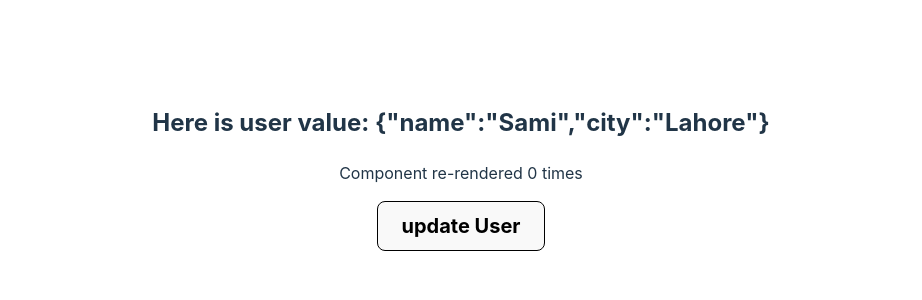
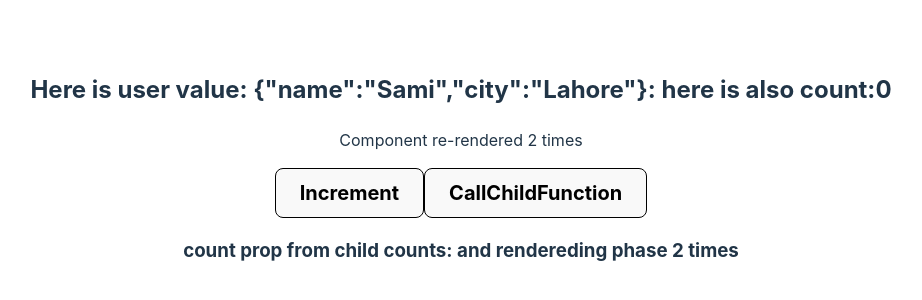
Before and after one commit to samiullahRamzan/React-concepts, a React (Vite) app: page / in a window 1280 px wide. Shown: the part 232-532 px from the top of the page, without its empty margins (179-1101 px from the left). Built offline with nearby package versions, Linux system fonts and the light colour scheme.

Commit message:
useDecbounce custom hook

```diff
--- a/src/App.jsx
+++ b/src/App.jsx
@@ -1,37 +1,60 @@
 import { useRef, useState, useEffect } from "react";
 import "./App.css";
 import Counts from "./Components/Counts";
+import Users from "./Components/Users";
 
 function App() {
-  // const [count, setCount] = useState(0);
+  const [count, setCount] = useState(0);
   const [user, setUser] = useState({ name: "Sami", city: "Lahore" });
   const renderCount = useRef(0); // Stores the number of re-renders
+  const forwardref = useRef();
 
+  renderCount.current += 1;
+
+  // Function to call the childFunction from Counts component
+  const callChildFunction = () => {
+    if (forwardref.current) {
+      console.log("here is forwardRef.current", forwardref.current);
+      forwardref.current.childFunction("Hello from Parent Component!");
+    }
+  };
   // Increment the render count on every render
   useEffect(() => {
-    renderCount.current += 1;
-    alert("render after component ... useEffect:  " + renderCount.current);
-  });
+    alert(
+      "render after component ... useEffect: component mount  " +
+        renderCount.current
+    );
+
+    return () => {
+      alert("here is component unmount");
+    };
+  }, []);
 
   return (
     <div>
-      <h2>Here is user value: {JSON.stringify(user)}</h2>
+      <h2>
+        Here is user value: {JSON.stringify(user)}: here is also count:{count}
+      </h2>
       <p>Component re-rendered {renderCount.current} times</p>
-      {/* <button onClick={() => setCount(count + 1)} className="button">
+      <button onClick={() => setCount(count + 1)} className="button">
         Increment
-      </button> */}
-      <button
+      </button>
+      <button onClick={callChildFunction} className="button">
+        CallChildFunction
+      </button>
+      {/* <button
         onClick={() =>
           setUser((prevState) => ({
             ...prevState,
-            city: "sargodgha".split("").reverse().join(""),
+            city: "sargodha".split("").reverse().join(""),
           }))
         }
         className="button"
       >
         update User
-      </button>
-      {/* <Counts user={user} /> */}
+      </button> */}
+      {/* <Users users={user} /> */}
+      <Counts ref={forwardref} />
     </div>
   );
 }
--- a/src/Components/Counts.jsx
+++ b/src/Components/Counts.jsx
@@ -1,16 +1,30 @@
-import { memo, useRef } from "react";
+import { forwardRef, useEffect, useImperativeHandle, useRef } from "react";
 
-const Counts = ({ user }) => {
+const Counts = forwardRef((props, ref) => {
   const myref = useRef(0);
+
+  const childFunction = (message) => {
+    alert(message);
+  };
+
+  useImperativeHandle(ref, () => ({
+    childFunction,
+  }));
+
+  myref.current += 1;
+  useEffect(() => {
+    alert("child count component re-rendered: " + myref.current);
+  }, []);
 
   return (
     <div>
-      <h1>
-        here is a count component:{myref.current++} and count prop from parent{" "}
-      </h1>
-      <h2>{user}</h2>
+      <h3>
+        count prop from child counts: and rendereding phase {myref.current}{" "}
+        times
+      </h3>
     </div>
   );
-};
+});
 
-export default memo(Counts);
+Counts.displayName = "Counts";
+export default Counts;
--- /dev/null
+++ b/src/Components/Users.jsx
@@ -0,0 +1,20 @@
+import { memo, useEffect, useRef } from "react";
+
+const Users = ({ users }) => {
+  const ref = useRef(0);
+
+  ref.current += 1;
+  useEffect(() => {
+    alert("users child component re-rendered:" + ref.current);
+  }, []);
+  return (
+    <div>
+      <h3>
+        here is a user child component component re-rendereding phase
+        {ref.current} times: here is users : {JSON.stringify(users)}
+      </h3>
+    </div>
+  );
+};
+
+export default memo(Users);
```
Also changed, not shown: src/hooks/useDebounce.jsx (added, +17 -0 lines).
